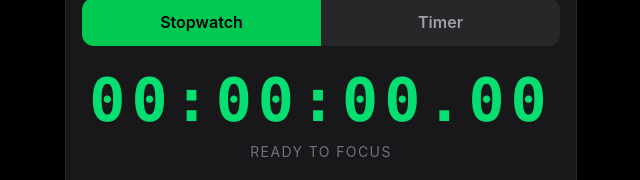
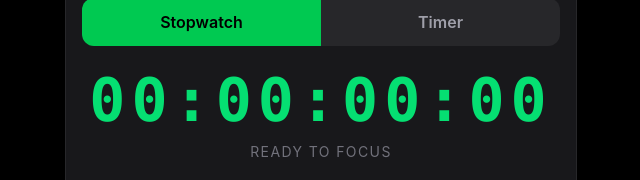
Before and after one commit to hustleCoderAnkur/mini-react-project-stop-watch, a React (Vite) app: page / in a window 1280 px wide. Shown: the part 273-453 px from the top of the page, without its empty margins (319-959 px from the left). Built offline with nearby package versions, Linux system fonts and the light colour scheme.

Commit message:
debug time

```diff
--- a/src/App.jsx
+++ b/src/App.jsx
@@ -125,7 +125,7 @@ function Stopwatch({ bgMode }) {
   const seconds = Math.floor((time % 60000) / 1000)
   const milliseconds = Math.floor((time % 1000) / 10)
 
-  const display = `${String(hours).padStart(2, "0")}:${String(minutes).padStart(2, "0")}:${String(seconds).padStart(2, "0")}.${String(milliseconds).padStart(2, "0")}`
+  const display = `${String(hours).padStart(2, "0")}:${String(minutes).padStart(2, "0")}:${String(seconds).padStart(2, "0")}:${String(milliseconds).padStart(2, "0")}`
 
   const handleStartStop = () => {
     if (isRunning) {
```
